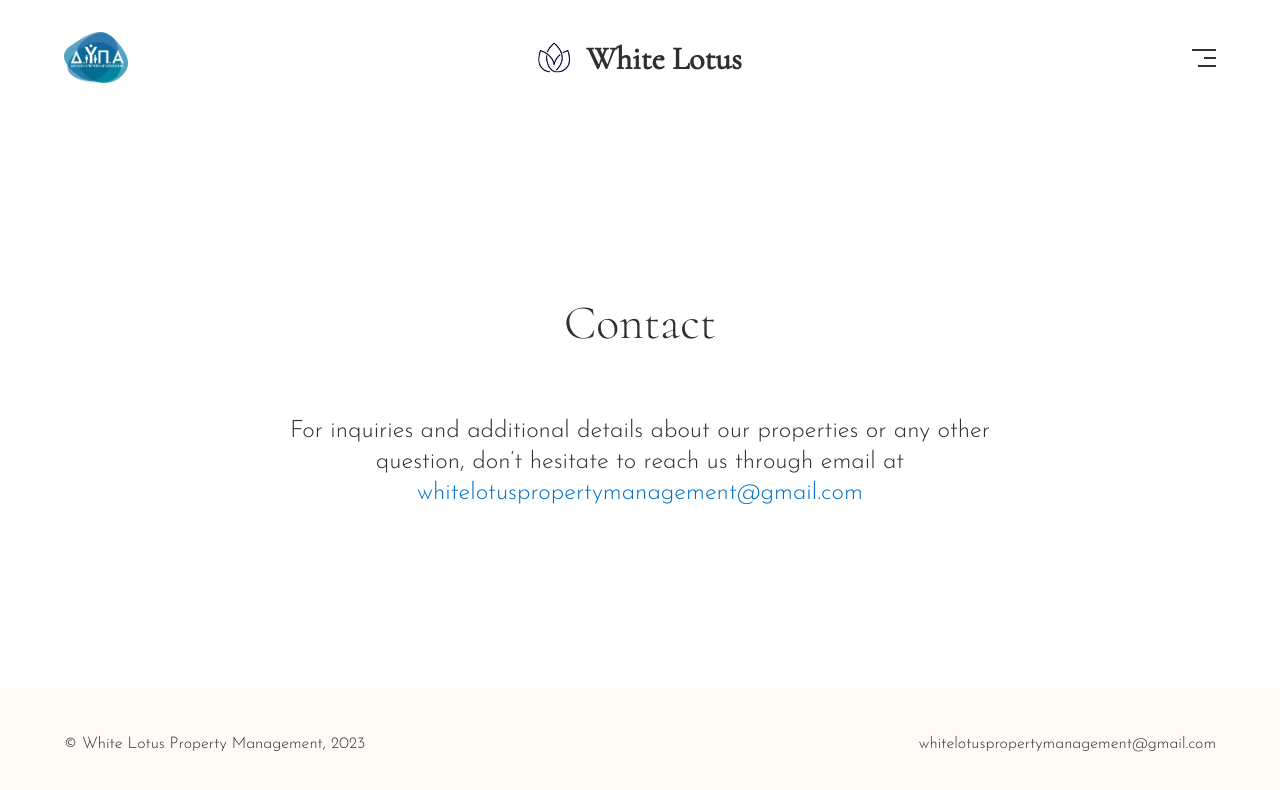
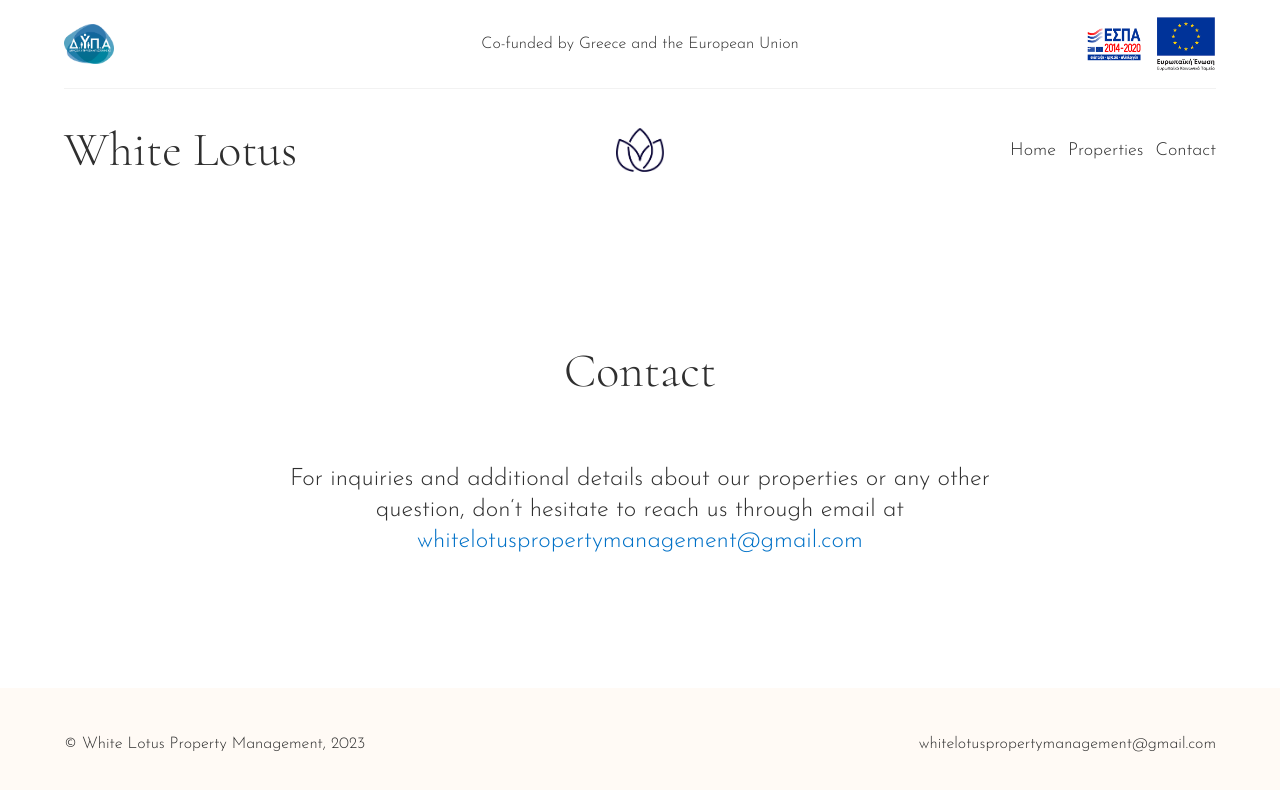
Before and after one commit to evan-kapantais/white-lotus, a Gatsby site: page /contact in a window 1280 px wide. Built offline with nearby package versions, Linux system fonts and the light colour scheme; Gatsby itself is replaced by a stand-in of ours; a web font is replaced by a local one.

Commit message:
add espa images to header

```diff
--- a/src/components/Header/index.jsx
+++ b/src/components/Header/index.jsx
@@ -7,22 +7,58 @@ import Burger from "./Burger";
 const Header = () => {
   return (
     <header id="site-header" className="site-header js-site-header">
+      <div className="header-top">
         <StaticImage
           src="../../images/dypa.jpg"
           aria-label="dypa logo"
           alt="dypa logo"
           class="dypa-logo"
         />
+        <p>Co-funded by Greece and the European Union</p>
+        <div>
+          <StaticImage
+            src="../../images/espa.png"
+            aria-label="espa 2014 - 2022"
+            alt="espa 2014 - 2022"
+            width={60}
+            class="programme-image"
+          />
+          <StaticImage
+            src="../../images/eu.png"
+            aria-label="european union"
+            alt="european union"
+            width={60}
+            class="programme-image"
+          />
+        </div>
+      </div>
+      <div className="header-bottom">
+        <Link to="/" className="text-link">
+          <h1>White Lotus</h1>
+        </Link>
         <Link to="/" className="logo-link">
           <StaticImage
             src="../../images/logo_blue.png"
             aria-label="white lotus logo"
             alt="white lotus logo"
-          class="logo"
+            className="logo"
           />
-        <h1>White Lotus</h1>
         </Link>
+        <nav className="site-menu">
+          <ul>
+            <li>
+              <a href="/">Home</a>
+            </li>
+            <li>
+              <a href="/properties">Properties</a>
+            </li>
+            <li>
+              <a href="/contact">Contact</a>
+            </li>
+          </ul>
+        </nav>
         <Burger />
+      </div>
     </header>
   );
 };
--- a/src/stylesheets/header.scss
+++ b/src/stylesheets/header.scss
@@ -1,38 +1,113 @@
 .site-header {
   position: relative;
-  padding: var(--spacing-xlarge) var(--spacing-xxxlarge);
-  display: flex;
-  justify-content: space-between;
-  align-items: center;
+
+  .header-top {
+    position: relative;
+    padding: var(--spacing-medium) 0;
+    display: flex;
+    align-items: center;
+    justify-content: space-between;
+    gap: var(--spacing-medium);
+    margin: 0 var(--spacing-xxxlarge);
+    border-bottom: 1px solid rgba($color: #000000, $alpha: 0.05);
+
+    > div {
+      display: flex;
+      align-items: center;
+      gap: var(--spacing-small);
+    }
+
+    p {
+      position: absolute;
+      top: 50%;
+      left: 50%;
+      transform: translate(-50%, -50%);
+    }
+  }
+
+  .header-bottom {
+    position: relative;
+    padding: var(--spacing-xlarge) var(--spacing-xxxlarge);
+    display: flex;
+    justify-content: space-between;
+    align-items: center;
+  }
 
   .dypa-logo {
-    width: 64px;
+    width: 50px;
+    height: 40px;
+  }
+
+  .text-link {
+    h1 {
+      font-family: "Cormorant", serif;
+      font-weight: 300;
+      color: var(--color-text-strongest);
+      white-space: nowrap;
+      font-size: var(--font-size-large);
+    }
   }
 
   .logo-link {
-    display: flex;
-    align-items: center;
-    gap: var(--spacing-medium);
-    font-family: "Cormorant", serif;
-    color: var(--color-text-strongest);
     position: absolute;
     top: 50%;
     left: 50%;
     transform: translate(-50%, -50%);
-    white-space: nowrap;
   }
 
   .logo {
-    width: 32px;
+    width: 48px;
+  }
+
+  .site-menu {
+    ul {
+      li {
+        display: inline;
+        font-size: 18px;
+        margin-left: var(--spacing-small);
+      }
+    }
+  }
+
+  .menu-button {
+    display: none;
+  }
+
+  @media (max-width: 960px) {
+    .header-top {
+      margin: 0 var(--spacing-large);
+    }
+
+    .header-bottom {
+      padding: var(--spacing-xlarge) var(--spacing-large);
+    }
+
+    .logo {
+      width: 32px;
+    }
   }
 
   @media (max-width: 600px) {
-    padding: var(--spacing-xlarge);
+    .header-top {
+      display: none;
+    }
+
+    .menu-button {
+      display: block;
+    }
+
+    .site-menu {
+      display: none;
+    }
+
+    .text-link {
+      margin-left: 44px; // icon width + 12px
+    }
 
     .logo-link {
-      h1 {
-        display: none;
-      }
+      top: 50%;
+      transform: translate(0, -50%);
+      left: var(--spacing-large);
     }
   }
 }
```
Also changed, not shown: src/images/espa.png (added), src/images/eu.png (added). Lines whose indentation alone changed are shown as unchanged.
